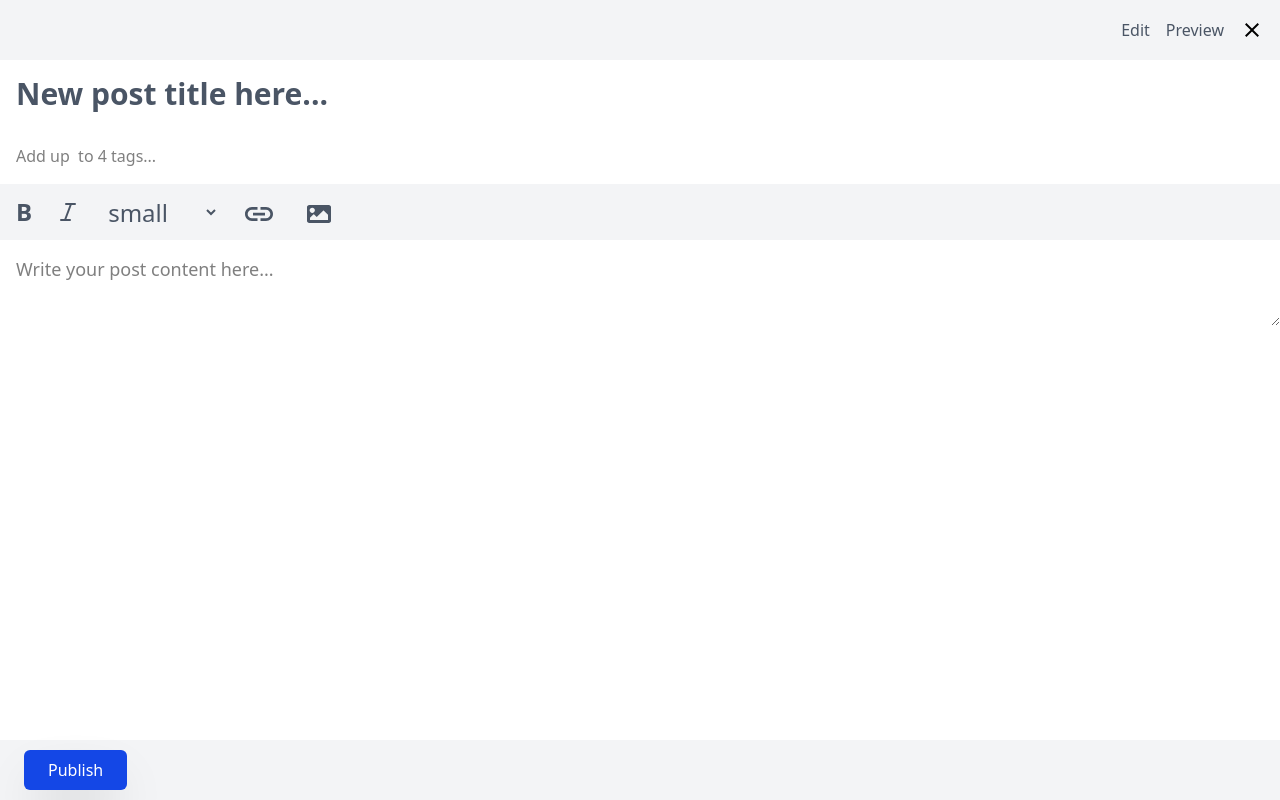
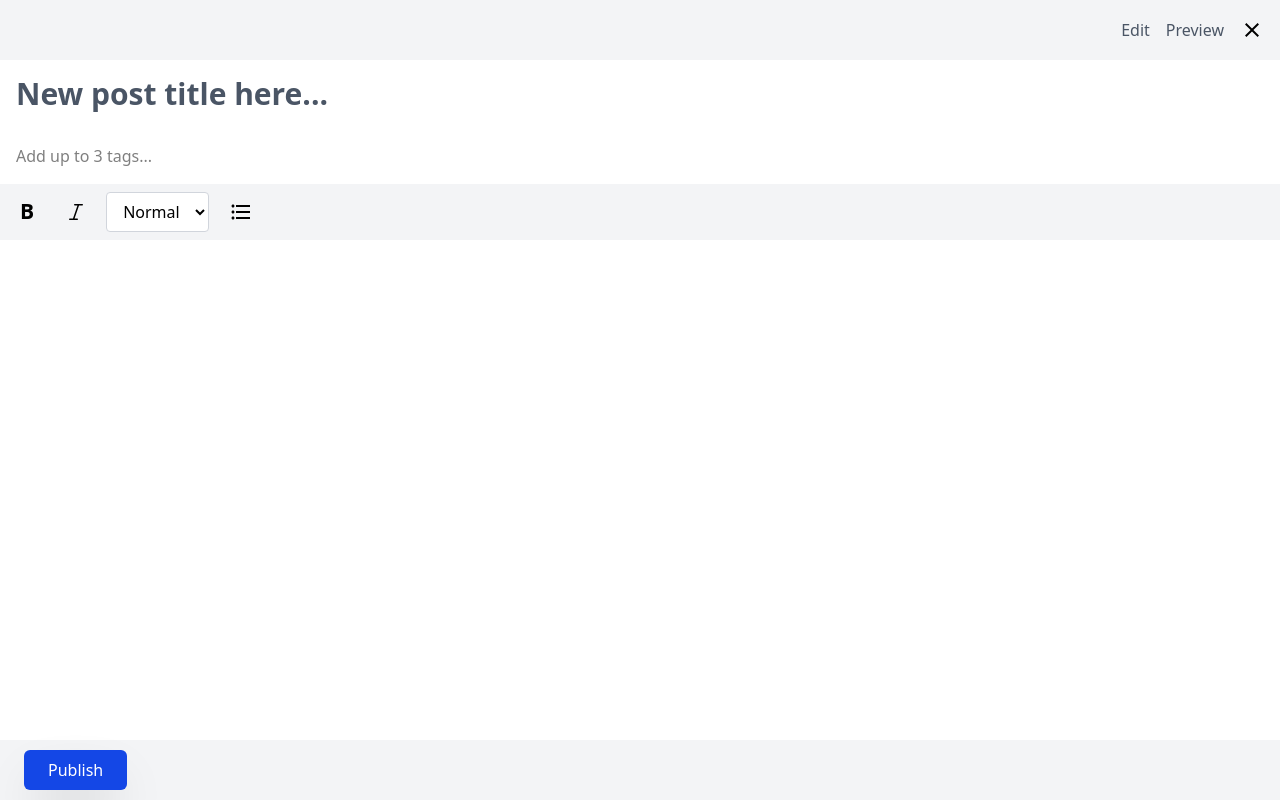
Before and after one commit to Arnedo1/Blog_platform, a React (Vite) app: page /Blog_platform/newblog in a window 1280 px wide. Built offline with nearby package versions, Linux system fonts and the light colour scheme.

Commit message:
Implmented tiptap rich editor

```diff
--- a/package.json
+++ b/package.json
@@ -14,6 +14,8 @@
   },
   "dependencies": {
     "@tailwindcss/vite": "^4.1.18",
+    "@tiptap/react": "^3.19.0",
+    "@tiptap/starter-kit": "^3.19.0",
     "react": "^19.2.0",
     "react-dom": "^19.2.0",
     "react-icons": "^5.5.0",
--- a/src/App.tsx
+++ b/src/App.tsx
@@ -3,16 +3,17 @@ import { BrowserRouter, Routes, Route } from 'react-router-dom';
 import HomePage from './pages/HomePage';
 import Register from './pages/Register';
 import { useEffect, useState } from 'react';
-import type { User, UserArrayData} from './data/posts'
+import type { User, UserArrayData } from './data/posts';
 import NewBlogForm from './components/NewBlogForm';
 
 const App = () => {
     const [userModal, setUserModal] = useState<boolean>(false);
     const [menuModal, setMenuModal] = useState<boolean>(false);
     const [loginModal, setLoginModal] = useState<boolean>(false);
-    const [userArray, setUserArray] = useState<UserArrayData[]>(()=> {
-      const saved = localStorage.getItem('userArray')
-      return saved ? JSON.parse(saved) : []})
+    const [userArray, setUserArray] = useState<UserArrayData[]>(() => {
+        const saved = localStorage.getItem('userArray');
+        return saved ? JSON.parse(saved) : [];
+    });
     const [currentUser, setCurrentUser] = useState<User | null>(() => {
         const saved = localStorage.getItem('currentUser');
         return saved ? JSON.parse(saved) : null;
@@ -22,8 +23,8 @@ const App = () => {
         localStorage.setItem('currentUser', JSON.stringify(currentUser));
     }, [currentUser]);
     useEffect(() => {
-      localStorage.setItem('userArray', JSON.stringify(userArray));
-  }, [userArray]);
+        localStorage.setItem('userArray', JSON.stringify(userArray));
+    }, [userArray]);
 
     return (
         <BrowserRouter basename='/Blog_platform'>
@@ -73,9 +74,15 @@ const App = () => {
                         />
                     }
                 />
-                <Route path='/newblog' element={
-                  <NewBlogForm/>
-                }/>
+                <Route
+                    path='/newblog'
+                    element={
+                        <NewBlogForm
+                            setCurrentUser={setCurrentUser}
+                            currentUser={currentUser}
+                        />
+                    }
+                />
             </Routes>
         </BrowserRouter>
     );
--- a/src/components/NewBlogForm.tsx
+++ b/src/components/NewBlogForm.tsx
@@ -2,17 +2,19 @@ import { useState } from 'react';
 import { IoMdClose } from 'react-icons/io';
 import { useNavigate } from 'react-router';
 import TagArrayModal from './TagArrayModal';
-import { IoMdLink } from 'react-icons/io';
-import { FaImage } from 'react-icons/fa';
-import { LuItalic } from "react-icons/lu";
+import type { User } from '../data/posts';
+import Tiptap from './Tiptap';
 
+interface NewBlogFormProps {
+    setCurrentUser: (value: User) => void;
+    currentUser: User;
+}
 
-
-
-const NewBlogForm = () => {
+const NewBlogForm = ({ setCurrentUser, currentUser }: NewBlogFormProps) => {
+    const [blogContent, setBlogContent] = useState<string>('');
     const [blogTitle, setBlogTitle] = useState<string>('');
-    const [blogTags, setBlogTags] = useState('');
-    const [tagModal, setTagModal] = useState(false);
+    const [blogTags, setBlogTags] = useState<string[]>([]);
+    const [tagModal, setTagModal] = useState<boolean>(false);
     const navigate = useNavigate();
     return (
         <div
@@ -40,48 +42,36 @@ const NewBlogForm = () => {
             <div className='px-4'>
                 <div>
                     <input
-                        className=' py-4 focus:outline-none'
+                        className=' py-4 focus:outline-none w-full '
                         onClick={(e) => {
                             e.stopPropagation();
                             setTagModal(true);
                         }}
-                        onChange={(e) => setBlogTags(e.target.value)}
-                        value={blogTags}
-                        placeholder='Add up  to 4 tags...'
+                        value={blogTags.join('    ')}
+                        placeholder='Add up to 3 tags...'
                         type='text'
                     />
                 </div>
-                <div>{tagModal && <TagArrayModal />}</div>
-            </div>
-            <div className='flex  gap-6 text-2xl text-gray-600 px-4 bg-gray-100 h-14 items-center'>
-                <div className='font-bold'>B</div>
-                <div className='italic'><LuItalic className='size-6'/>
-
-                </div>
-                <select className='focus:outline-none'>
-                    <option value='small'>small</option>
-                    <option value='medium'>medium</option>
-                    <option value='large'>large</option>
-                </select>
                 <div>
-                    <IoMdLink className='size-8 mt-1' />
-                </div>
-                <div>
-                    <FaImage className='mt-1 ml-2' />
+                    {tagModal && (
+                        <TagArrayModal
+                            setBlogTags={setBlogTags}
+                            blogTags={blogTags}
+                        />
+                    )}
                 </div>
             </div>
-            <div>
-            <div>
-                <textarea
-                    className='w-full p-4 text-[18px]'
-                    placeholder='Write your post content here...'></textarea>
+            <div className='card'>
+                <Tiptap
+                    value={blogContent}
+                    onChange={setBlogContent}
+                />
             </div>
             <div className='flex fixed bottom-0 w-full  bg-gray-100  pl-6 items-center h-15'>
-                <button className='text-white bg-blue-700 shadow-2xl shadow-black-20 rounded-md px-6 py-2'>Publish</button>
-
+                <button className='text-white bg-blue-700 shadow-2xl shadow-black-20 rounded-md px-6 py-2'>
+                    Publish
+                </button>
             </div>
-            </div>
-
         </div>
     );
 };
--- a/src/components/TagArrayModal.tsx
+++ b/src/components/TagArrayModal.tsx
@@ -1,12 +1,22 @@
 import { availableTags } from '../data/tags';
-const TagArrayModal = () => {
+
+interface TagArrayModalProps{
+    setBlogTags:(value:string[])=>void
+    blogTags:string[]
+}
+
+const TagArrayModal = ({setBlogTags, blogTags}:TagArrayModalProps) => {
     return (
         <div
             onClick={(e) => e.stopPropagation()}
-            className='border h-35 overflow-scroll rounded-md p-4 pt-1 border-gray-300'>
+            className='border h-35 overflow-scroll fixed bg-white rounded-md p-4 pt-1 border-gray-300'>
             {availableTags.map((tag) => (
-                <div className='py-1'>
-                    <span className='mr-1'>#</span>
+                <div
+                onClick={()=>{
+                    if (blogTags.length < 3)
+                    {setBlogTags([...blogTags, `# ${tag} `])}}}
+                className='py-1 mr-2'>
+                    <span className='my-1'>#</span>
                     {tag}
                 </div>
             ))}
--- /dev/null
+++ b/src/components/Tiptap.tsx
@@ -0,0 +1,99 @@
+import { useEditor, EditorContent } from '@tiptap/react';
+import StarterKit from '@tiptap/starter-kit';
+import { HiMiniItalic } from 'react-icons/hi2';
+import { MdFormatListBulleted } from 'react-icons/md';
+
+interface TiptapProps {
+    value: string;
+    onChange: (content: string) => void;
+}
+
+const Tiptap = ({ value, onChange }: TiptapProps) => {
+    const editor = useEditor({
+        extensions: [StarterKit.configure({ heading: { levels: [1, 2, 3] } })],
+        content: value,
+        onUpdate: ({ editor }) => {
+            onChange(editor.getHTML());
+        },
+    });
+
+    if (!editor) {
+        return null;
+    }
+
+    return (
+        <div className='rounded'>
+            <div className='flex gap-2 h-14 bg-gray-100 p-2'>
+                <button
+                    type="button"
+                    onMouseDown={(e) => e.preventDefault()}
+                    onClick={() => editor.chain().focus().toggleBold().run()}
+                    className={
+                        editor.isActive('bold')
+                            ? 'bg-blue-500 text-[21px] text-white font-bold px-3 py-1 rounded'
+                            : 'px-3 py-1 rounded font-bold text-[21px]'
+                    }>
+                    B
+                </button>
+
+                <button
+                    type="button"
+                    onMouseDown={(e) => e.preventDefault()}
+                    onClick={() => editor.chain().focus().toggleItalic().run()}
+                    className={
+                        editor.isActive('italic')
+                            ? 'bg-blue-500 text-white px-3 py-1 rounded'
+                            : 'px-3 py-1 rounded'
+                    }>
+                    <HiMiniItalic className='size-5' />
+                </button>
+
+                <select
+                    onChange={(e) => {
+                        const val = parseInt(e.target.value);
+                        if (val === 0) {
+                            editor.chain().focus().setParagraph().run();
+                        } else {
+                            editor.chain().focus().setHeading({ level: val as 1 | 2 | 3 }).run();
+                        }
+                    }}
+                    className='px-3 py-1 rounded border border-gray-300 focus:outline-none bg-white'>
+                    <option value='0'>Normal</option>
+                    <option value='1'>H1</option>
+                    <option value='2'>H2</option>
+                    <option value='3'>H3</option>
+                </select>
+
+                <button
+                    type="button"
+                    onMouseDown={(e) => e.preventDefault()}
+                    onClick={() => editor.chain().focus().toggleBulletList().run()}
+                    className={
+                        editor.isActive('bulletList')
+                            ? 'bg-blue-500 text-white px-3 py-1 rounded'
+                            : 'px-3 py-1 rounded'
+                    }>
+                    <MdFormatListBulleted className='size-6' />
+                </button>
+            </div>
+
+            <EditorContent
+                editor={editor}
+                className='p-4 min-h-37.5
+                [&_.ProseMirror]:focus:outline-none
+                [&_.ProseMirror_h1]:text-3xl
+                [&_.ProseMirror_h1]:font-bold
+                [&_.ProseMirror_h2]:text-2xl
+                [&_.ProseMirror_h2]:font-bold
+                [&_.ProseMirror_h3]:text-xl
+                [&_.ProseMirror_h3]:font-bold
+                [&_.ProseMirror_strong]:font-bold
+                [&_.ProseMirror_em]:italic
+                [&_.ProseMirror_ul]:list-disc
+                [&_.ProseMirror_ul]:pl-5'
+            />
+        </div>
+    );
+};
+
+export default Tiptap;
```
Also changed, not shown: 1 other file (tests, documents, lock files or other folders).
